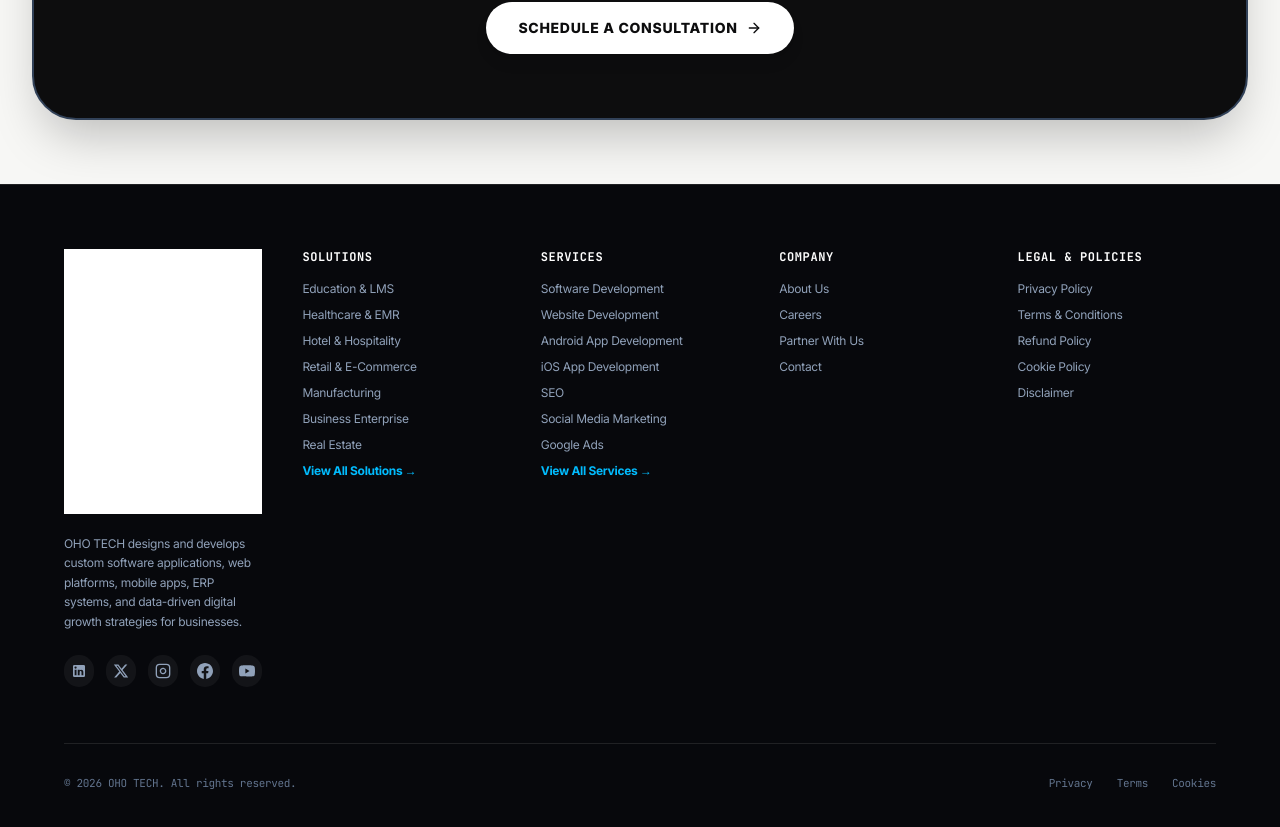
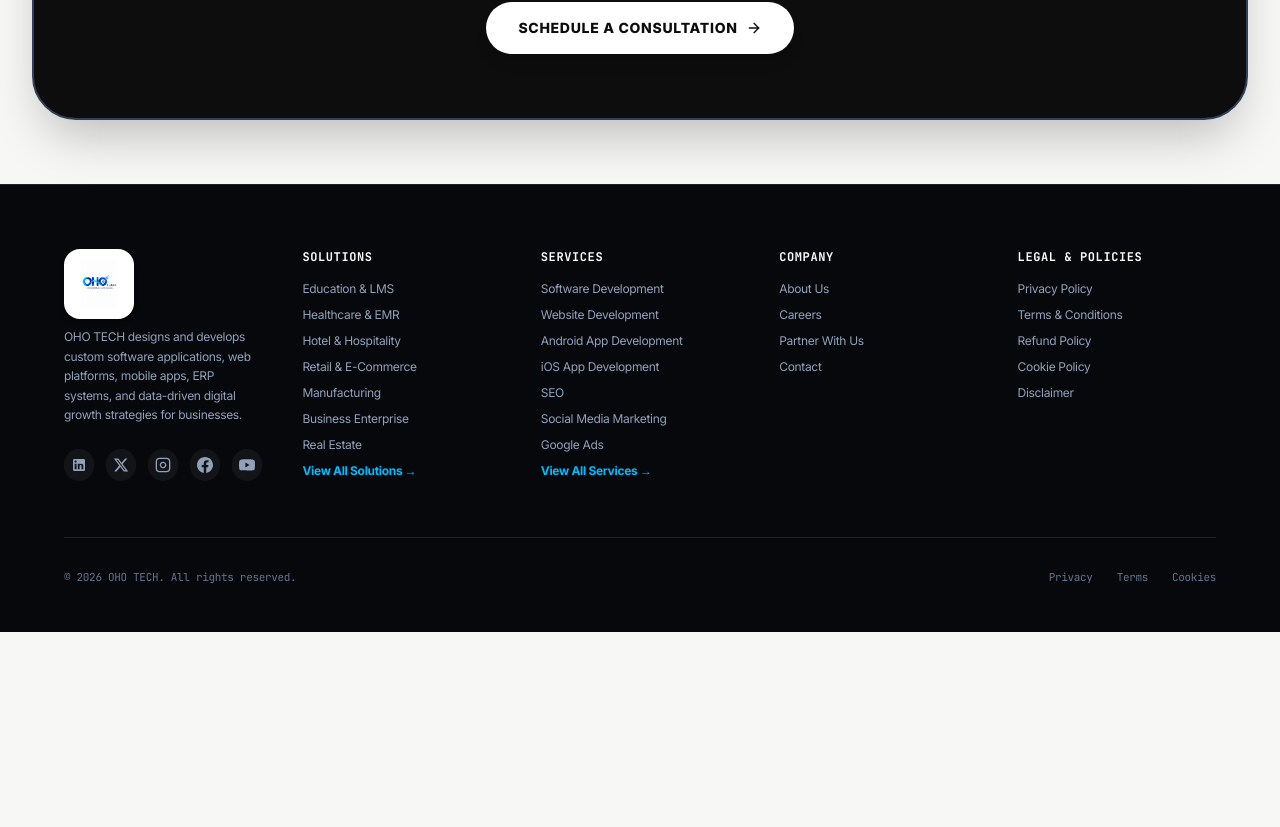
Before and after one commit to Himansu-Nayak/OHOTECHN, a Next.js app: page /services in a window 1280 px wide. Shown: the part 4096-4923 px from the top of the page. After the commit the page ends 4728 px from the top, so only its background shows below. Built offline with nearby package versions, Linux system fonts and the light colour scheme.

Commit message:
style: Render Footer logo in a clean white rounded card badge with 4K quality=100 unoptimized resolution

```diff
--- a/src/components/layout/Footer.tsx
+++ b/src/components/layout/Footer.tsx
@@ -15,15 +15,19 @@
 
           {/* Column 1: OHO TECH Brand & Social Links */}
           <div className="lg:col-span-1 space-y-4">
-            <Link href="/" className="inline-block">
-              <NextImage
-                src="/OHO_TECH_LOGO.png"
-                alt="OHO TECH Logo"
-                width={140}
-                height={40}
-                style={{ width: 'auto', height: 'auto' }}
-                className="h-10 w-auto object-contain brightness-0 invert"
-              />
+            <Link href="/" className="inline-block group mb-2">
+              <div className="bg-white px-4 py-2.5 rounded-2xl shadow-md border border-white/20 inline-flex items-center justify-center group-hover:scale-105 transition-transform duration-300">
+                <NextImage
+                  src="/OHO_TECH_LOGO.png"
+                  alt="OHO TECH Logo"
+                  width={200}
+                  height={60}
+                  priority
+                  quality={100}
+                  unoptimized
+                  className="h-10 sm:h-12 w-auto object-contain"
+                />
+              </div>
             </Link>
             <p className="text-xs text-slate-400 leading-relaxed max-w-xs">
               {siteConfig.description}
```
